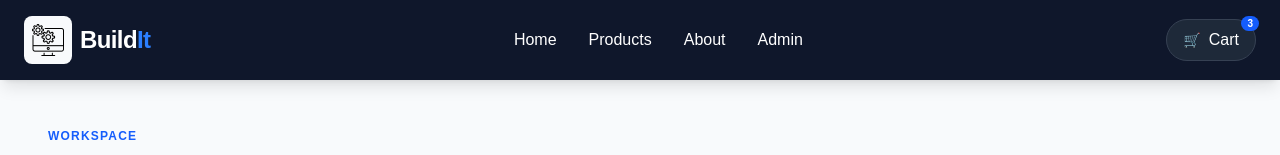
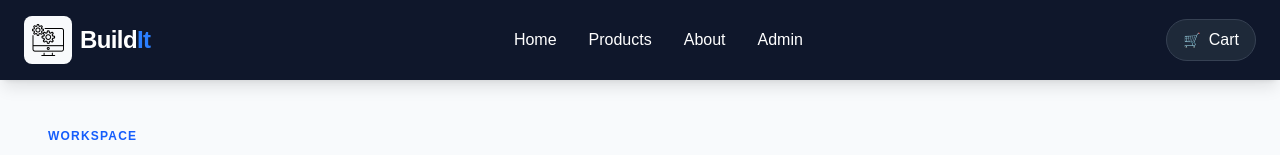
Before and after one commit to TharinduThejan/build_it, a Next.js app: page /admin in a window 1280 px wide. Shown: the top 155 px of the page. Built offline with nearby package versions, Linux system fonts and the light colour scheme.

Commit message:
feat: Implement user authentication (login, register), admin user management, and core layout components.

```diff
--- a/app/layout.tsx
+++ b/app/layout.tsx
@@ -9,7 +9,7 @@ export default function RootLayout({
   children: React.ReactNode;
 }) {
   return (
-    <html lang="en" suppressHydrationWarning>
+    <html lang="en" suppressHydrationWarning={true}>
       <body className="bg-gray-100">
         <Header />
         <main className="min-h-screen">{children}</main>
--- a/components/Header.tsx
+++ b/components/Header.tsx
@@ -45,9 +45,9 @@ export default function Header() {
                         <span className="text-sm">🛒</span>
                         <span className="hidden sm:inline">Cart</span>
                         {/* Cart Count Badge */}
-                        <span className="absolute -top-1 -right-1 bg-blue-600 text-[10px] font-bold px-1.5 rounded-full">
+                        {/* <span className="absolute -top-1 -right-1 bg-blue-600 text-[10px] font-bold px-1.5 rounded-full">
                             3
-                        </span>
+                        </span> */}
                     </Link>
 
                     <button className="md:hidden text-2xl">
```
